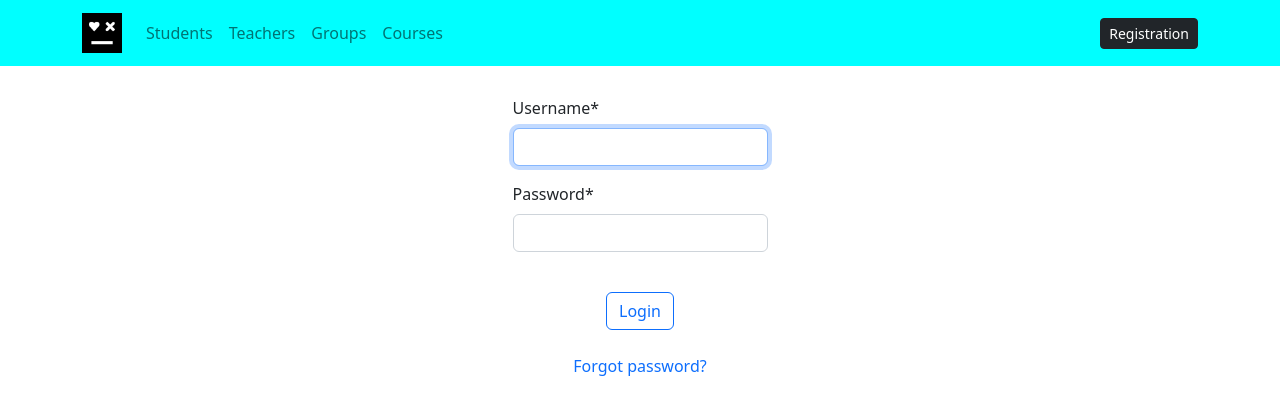
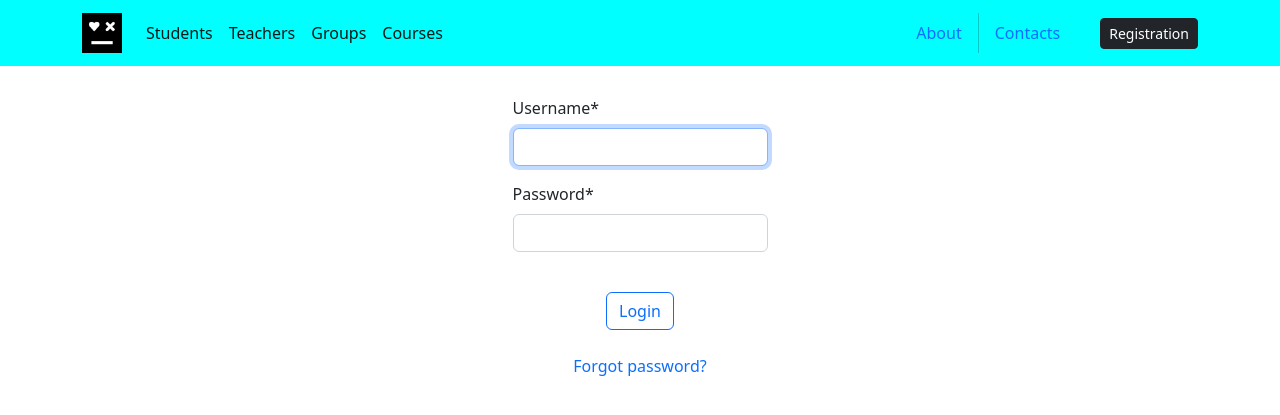
Before and after one commit to v0teforpedro/django_lms, a Django app: page /accounts/login/?next=/students/delete/1/ in a window 1280 px wide. Shown: the top 415 px of the page. Run offline with Django 4.2, Linux system fonts and the light colour scheme; parts of the project's set-up code (start-up, migrations or seed data) failed here and were passed over; some libraries are stand-ins or nearby versions.

Commit message:
completed hw_11:
- added flat pages for 'Contacts'
- installed CKeditor
- adjusted pagination to always show 3 pages (1,2,3 - 2,3,4 and so on)
- adjusted forloop.counter in students_table.html (as per teacher request)

```diff
--- a/config/urls.py
+++ b/config/urls.py
@@ -13,6 +13,9 @@ Including another URLconf
     1. Import the include() function: from django.urls import include, path
     2. Add a URL to urlpatterns:  path('blog/', include('blog.urls'))
 """
+from django.conf import settings
+from django.conf.urls.static import static
+
 from core.views import index
 
 from django.contrib import admin
@@ -29,4 +32,8 @@ urlpatterns = [
     path('teachers/', include('teachers.urls')),
     path('', index, name='index'),
     path('__debug__/', include('debug_toolbar.urls')),
+    path('ckeditor/', include('ckeditor_uploader.urls')),
 ]
+
+if settings.DEBUG:
+    urlpatterns += static(settings.MEDIA_URL, document_root=settings.MEDIA_ROOT)
--- a/templates/includes/navbar.html
+++ b/templates/includes/navbar.html
@@ -11,13 +11,13 @@
         </button>
         <div class="collapse navbar-collapse" id="navbarNavDropdown">
             <ul class="navbar-nav">
-                <li class="nav-item"><a class="nav-link" href="/students">Students</a></li>
-                <li class="nav-item"><a class="nav-link" href="/teachers">Teachers</a></li>
-                <li class="nav-item"><a class="nav-link" href="/groups">Groups</a></li>
-                <li class="nav-item"><a class="nav-link" href="/courses">Courses</a></li>
+                <li class="nav-item"><a class="nav-link active" href="/students">Students</a></li>
+                <li class="nav-item"><a class="nav-link active" href="/teachers">Teachers</a></li>
+                <li class="nav-item"><a class="nav-link active" href="/groups">Groups</a></li>
+                <li class="nav-item"><a class="nav-link active" href="/courses">Courses</a></li>
                 {% if user.is_authenticated %}
                     <li class="nav-item dropdown">
-                        <a class="nav-link dropdown-toggle" href="#" id="navbarDropdownMenuLink"
+                        <a class="nav-link active dropdown-toggle" href="#" id="navbarDropdownMenuLink"
                             role="button" data-bs-toggle="dropdown" aria-expanded="false">
                             Actions:
                         </a>
@@ -31,6 +31,11 @@
                 {% endif %}
             </ul>
         </div>
+            <ul class="nav nav-pills nav-justified">
+                <a class="nav-link" href="/about">About</a>
+                <div class="vr"></div>
+                <a class="nav-link" href="/contacts">Contacts</a>
+            </ul>
         <form class="row form-inline" id="sidebar">
             <div class="col-auto">
                 {% if '/teachers/' == request.path or '/students/' == request.path or '/groups/' == request.path or '/courses/' == request.path %}
--- a/templates/includes/students_table.html
+++ b/templates/includes/students_table.html
@@ -19,7 +19,7 @@
     <tbody id="tableData">
     {% for student in list_object %}
         <tr>
-            <th scope="row">{{ forloop.counter }}</th>
+            <th scope="row">{{ forloop.counter0|add:page_obj.start_index }}</th>
             <td>{{ student.first_name }}</td>
             <td>{{ student.last_name }}</td>
             <td>{{ student.phone_number }}</td>
```
Also changed, not shown: config/settings.py (+17 -4 lines), core/admin.py (added, +22 -0 lines), templates/flat_page.html (added, +9 -0 lines), templates/includes/paginator.html (+11 -2 lines).
